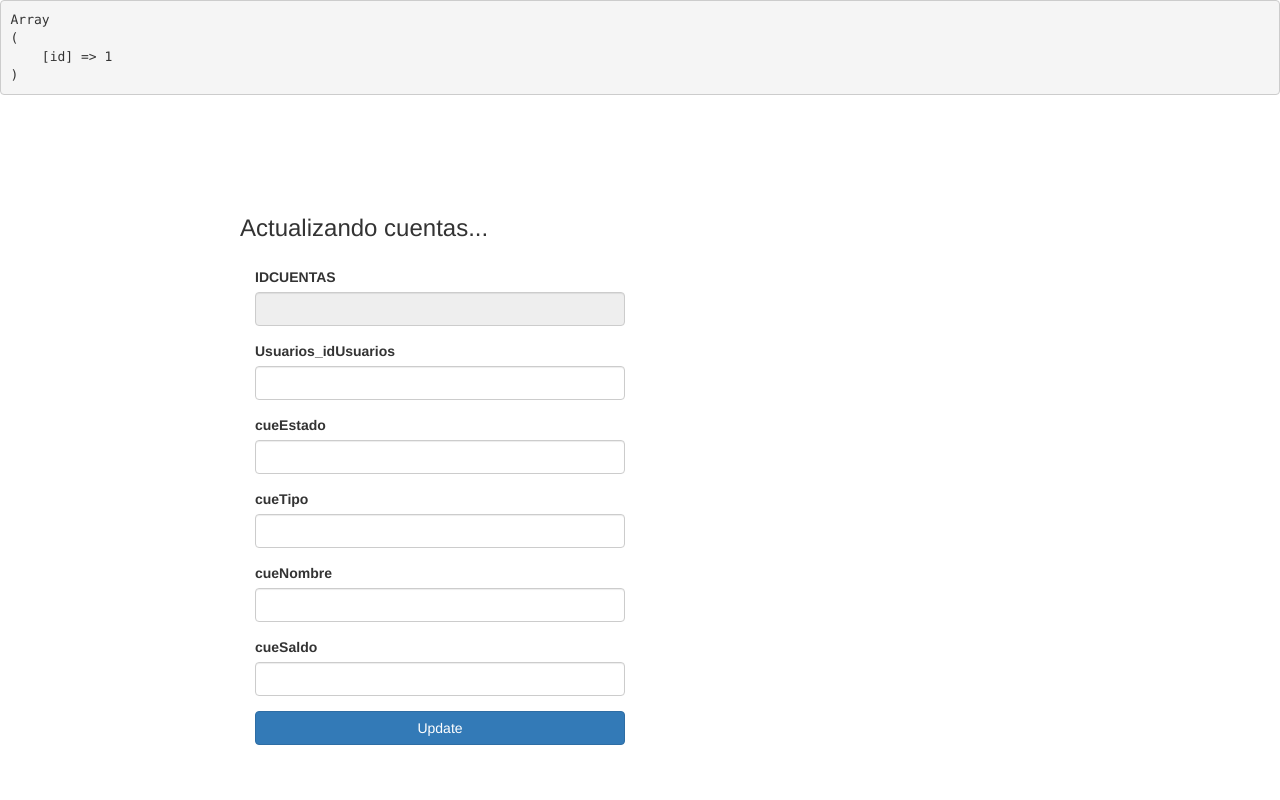
After one commit to Manuelfrsz/Proyecto_trimestre_3, a PHP site: page /ejercicios/actualizar.php?id=1 in a window 1280 px wide. The commit adds this page. Run offline with PHP 8.4, Linux system fonts and the light colour scheme; data that the repository does not hold is empty.

Commit message:
chore: correccion de error

```diff
--- /dev/null
+++ b/sistema financiero/ejercicios/actualizar.php
@@ -0,0 +1,94 @@
+<?php
+echo "<pre>";
+print_r($_GET);
+echo "</pre>";
+
+include 'config.php';
+
+
+if (isset($_POST['Submit'])) {
+
+    $id = $_POST['id'];
+    $idCuentas = $_POST['idCuentas'];
+    $Usuarios_idUsuarios = $_POST['Usuarios_idUsuarios'];
+    $cueEstado = $_POST['cueEstado'];
+    $cueTipo = $_POST['cueTipo'];
+	$cueNombre = $_POST['cueNombre'];
+	$cueSaldo = $_POST['cueSaldo'];
+
+    $consulta="update cuentas set idCuentas= '$idCuentas', Usuarios_idUsuarios= '$Usuarios_idUsuarios', cueEstado= '$cueEstado', cueTipo= '$cueTipo', cueNombre= '$cueNombre', cueSaldo= '$cueSaldo'  where idCuentas= '$id'";
+
+    $result=mysqli_query($connect, $consulta);
+
+    header("Location: fetch.php");
+
+}
+
+$id = $_GET['id'];
+
+$query = "select * from cuentas where idCuentas=$id";
+$result = mysqli_query($connect, $query);
+
+while ($row = mysqli_fetch_array($result)) {
+
+    $idCuentas = $row['idCuentas'];
+    $Usuarios_idUsuarios = $row['Usuarios_idUsuarios'];
+    $cueEstado = $row['cueEstado'];
+    $cueTipo = $row['cueTipo'];
+	$cueNombre = $row['cueNombre'];
+	$cueSaldo = $row['cueSaldo'];
+}
+?>
+<html>
+    <head>
+        <title>Actualizando cuentas...</title>
+        <link rel="stylesheet" href="https://maxcdn.bootstrapcdn.com/bootstrap/3.3.7/css/bootstrap.min.css">
+        <script src="https://ajax.googleapis.com/ajax/libs/jquery/3.3.1/jquery.min.js"></script>
+
+        <script src="https://maxcdn.bootstrapcdn.com/bootstrap/3.3.7/js/bootstrap.min.js"></script>
+    </head>
+
+    <body>
+        <div class="container" style="width: 800px; margin-top: 100px;">
+            <div class="row">
+                <h3>Actualizando cuentas...</h3>
+                <div class="col-sm-6">
+                    <form action="" method="post" name="form1">
+                        <div class="form-group">
+                            <input type="hidden" name="id" class="form-control" value="<?php echo $id; ?>">
+                        </div>
+                        <div class="form-group">
+                            <label>IDCUENTAS</label>
+                            <input type="text" name="idCuentas" class="form-control" value="<?php echo $idCuentas; ?>" readonly="readonly">
+
+                        </div>
+                        <div class="form-group">
+                            <label>Usuarios_idUsuarios</label>
+                            <input type="text" name="Usuarios_idUsuarios" class="form-control" value="<?php echo $Usuarios_idUsuarios; ?>">
+                        </div>
+                        <div class="form-group">
+                            <label>cueEstado</label>
+                            <input type="text" name="cueEstado" class="form-control" value="<?php echo $cueEstado; ?>">
+                        </div>
+                        <div class="form-group">
+                            <label>cueTipo</label>
+                            <input type="text" name="cueTipo" class="form-control" value="<?php echo $cueTipo; ?>">
+                        </div>
+						<div class="form-group">
+                            <label>cueNombre</label>
+                            <input type="text" name="cueNombre" class="form-control" value="<?php echo $cueNombre; ?>">
+                        </div>
+						<div class="form-group">
+                            <label>cueSaldo</label>
+                            <input type="text" name="cueSaldo" class="form-control" value="<?php echo $cueSaldo; ?>">
+                        </div>
+                        <div class="form-group">
+                            <input type="submit" name="Submit" value="Update" class="btn btn-primary btn-block" name="update">
+                        </div>
+                    </form>
+
+                </div>
+            </div>
+        </div>
+    </body>
+</html>
--- /dev/null
+++ b/sistema financiero/ejercicios/config.php
@@ -0,0 +1,3 @@
+<?php
+
+$connect = mysqli_connect("localhost","root","","asistente_financiero");
--- a/sistema financiero/modelos/modeloLibros/LibroDAO.php
+++ b/sistema financiero/modelos/modeloLibros/LibroDAO.php
@@ -1,7 +1,7 @@
 <?php
 
-//include_once "../modelos/ConstantesConexion.php";
-//include_once PATH."modelos/ConBdMysql.php";
+include_once "../modelos/ConstantesConexion.php";
+include_once PATH."modelos/ConBdMysql.php";
 
 class LibroDAO extends ConBdMySql{
     public function __construct($servidor, $base, $loginBD, $passwordBD){
```
Also changed, not shown: sistema financiero/Controlador.php (+13 -0 lines), sistema financiero/ejercicios/borrar.php (added, +18 -0 lines), sistema financiero/ejercicios/fetch.php (added, +79 -0 lines), sistema financiero/home1.php (added).
